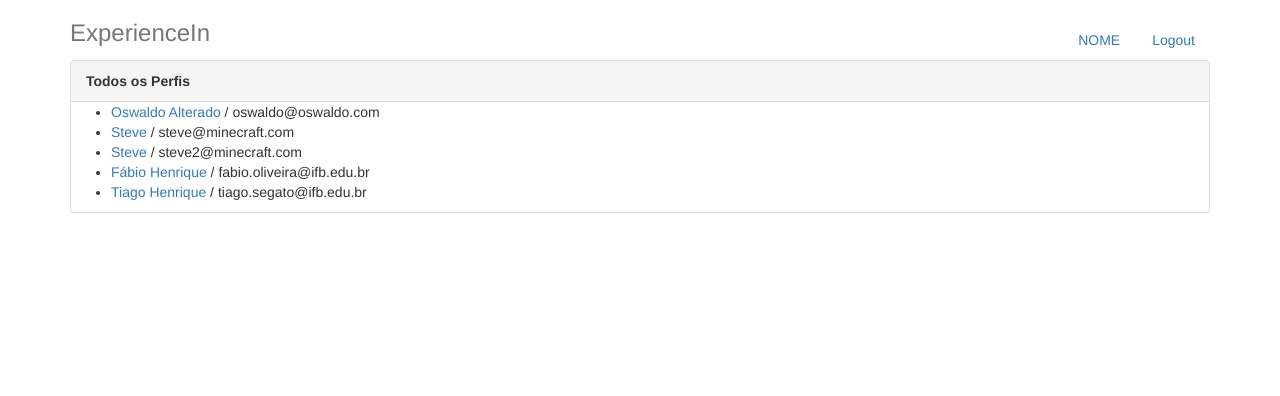
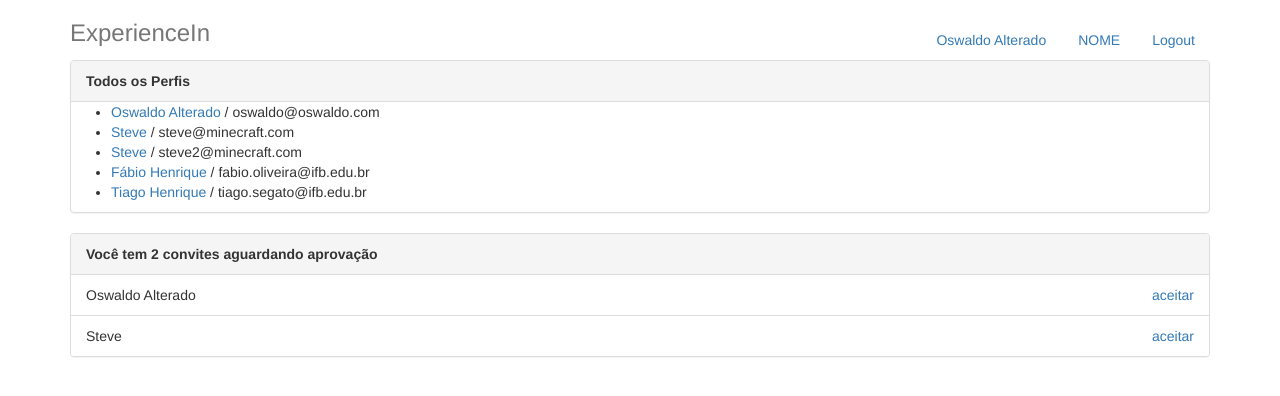
Before and after one commit to gfguilherme/experiencein, a Django app: page / in a window 1280 px wide. Shown: the top 396 px of the page. Run offline with Django 3.2, Linux system fonts and the light colour scheme; data comes from the database, SQL or seed files in the repository; both versions use the stored data as it was after the commit; some libraries are stand-ins or nearby versions.

Commit message:
Finaliza o módulo 8

```diff
--- a/perfis/templates/base.html
+++ b/perfis/templates/base.html
@@ -14,6 +14,7 @@
 	<div class="container">
 		<div class="header">
 			<ul class="nav nav-pills pull-right">
+				<li class=""><a href="{% url 'index' %}">{{perfil_logado.nome}}</a></li>
 				<li><a href="{% url 'index' %}">NOME</a></li>
 				<li><a href="/logout/">Logout</a></li>
 			</ul>
--- a/perfis/templates/index.html
+++ b/perfis/templates/index.html
@@ -1,4 +1,6 @@
-{% extends "base.html" %} {% block body %}
+{% extends "base.html" %}
+
+{% block body %}
 <div class="col-lg-12">
 	<div class="panel panel-default">
 		<div class="panel-heading">
@@ -8,14 +10,35 @@
 		<ul>
 			{% for perfil in perfis %}
 			<li>
-				<a href="{% url 'exibir' perfil.id %}">{{perfil.nome}}</a> /
-				{{perfil.email}}
+				<a href="{% url 'exibir' perfil.id%}">{{ perfil.nome }}</a> / {{ perfil.email }}
 			</li>
 			{% endfor %}
 		</ul>
 		{% else %}
-		<p>Nenhum perfil encontrado</p>
+		<p>Nenhum Perfil encontrado</p>
 		{% endif %}
+	</div>
+
+	<div class="panel panel-default">
+		{% with total_de_convites=perfil_logado.convites_recebidos.count %}
+		{% if total_de_convites %}
+		<div class="panel-heading">
+			<strong>Você tem {{ total_de_convites }} convite{{ total_de_convites|pluralize }} aguardando aprovação</strong>
+		</div>
+		<ul class="list-group">
+			{% for convite in perfil_logado.convites_recebidos.all %}
+			<li class="list-group-item">
+				{{ convite.solicitante.nome }}
+				<a href="#" class="pull-right">aceitar</a>
+			</li>
+			{% endfor %}
+		</ul>
+		{% else %}
+		<div class="panel-body">
+			<p>Nenhum convite recebido :(</p>
+		</div>
+		{% endif %}
+		{% endwith %}
 	</div>
 </div>
 {% endblock %}
--- a/perfis/views.py
+++ b/perfis/views.py
@@ -5,12 +5,12 @@ from django.shortcuts import redirect
 
 
 def index(request):
-    return render(request, 'index.html', {'perfis': Perfil.objects.all()})
+    return render(request, 'index.html', {'perfis': Perfil.objects.all(), 'perfil_logado': get_perfil_logado(request)})
 
 
 def exibir(request, perfil_id):
     perfil = Perfil.objects.get(id=perfil_id)
-    return render(request, 'perfil.html', {'perfil': perfil})
+    return render(request, 'perfil.html', {'perfil': perfil, 'perfil_logado': get_perfil_logado(request)})
 
 
 def convidar(request, perfil_id):
```
Also changed, not shown: db.sqlite3.
